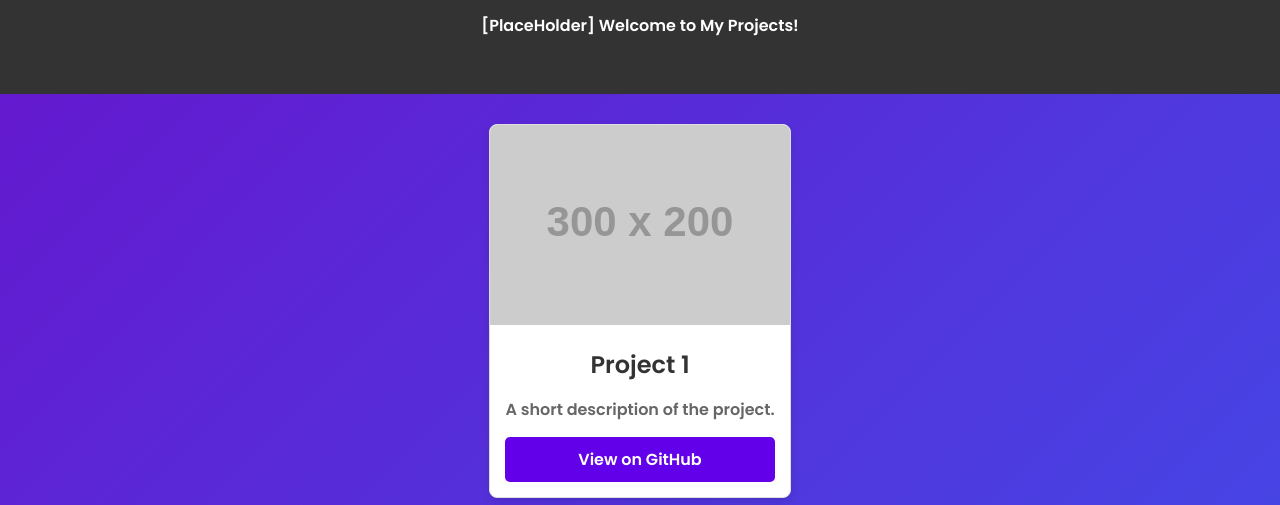
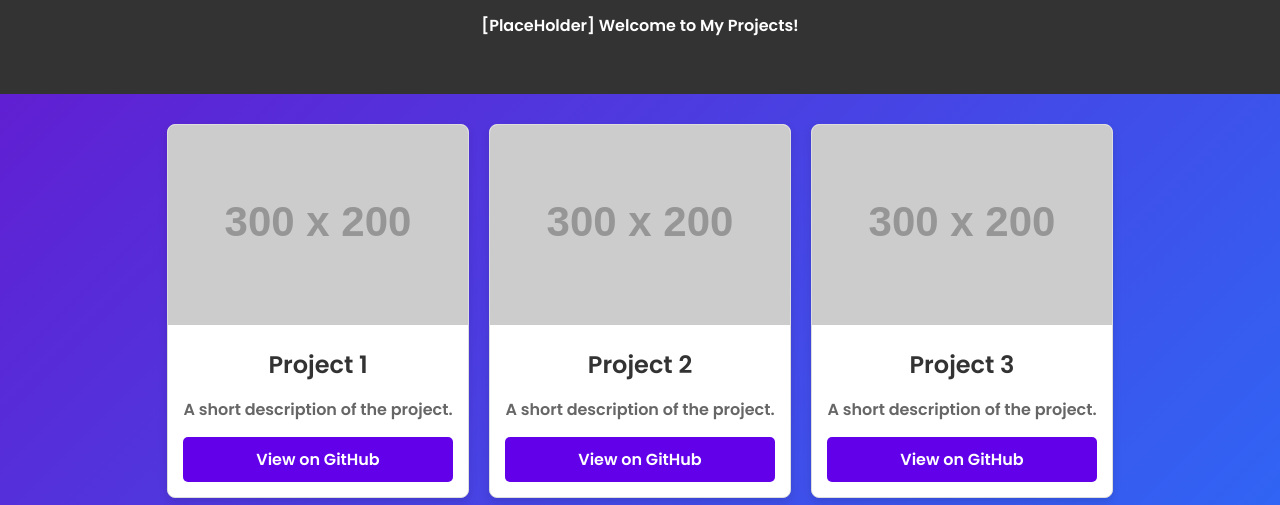
Before and after one commit to LukeJRV/LukeJRV.github.io, a plain HTML site: page projects.html in a window 1280 px wide. Shown: the part 245-750 px from the top of the page. Drawn offline with Linux system fonts and the light colour scheme; placeholder pictures from the web are drawn by us.

Commit message:
Update style.css

```diff
--- a/style.css
+++ b/style.css
@@ -125,9 +125,8 @@ body.portfolio-page
 .projects-container
 {
   display: grid;
-  repeat(auto-fill, minmax(250px, 1fr));
-  /*grid-template-columns: repeat(3, 1fr);*/
-  gap: 10px;
+  grid-template-columns: repeat(3, 1fr);
+  gap: 20px;
   padding: 20px;
   justify-items: stretch;
 }
```
